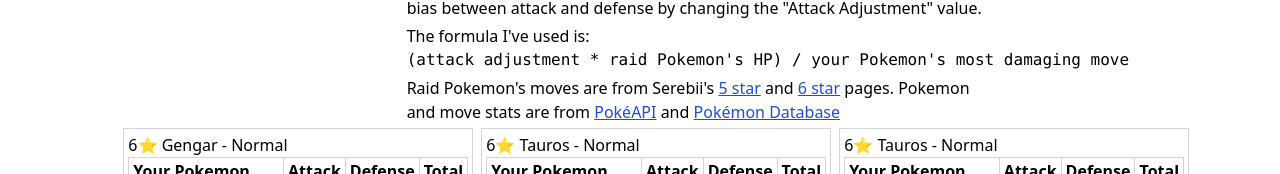
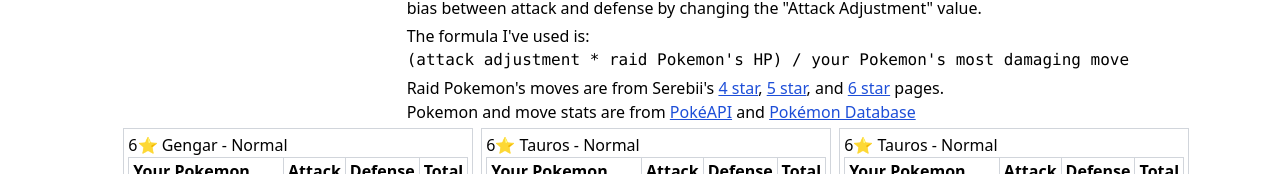
Before and after one commit to nick-ng/pokemon-tools, a React (Vite) app: page /tera-raid in a window 1280 px wide. Both pictures are taken after a click on the heading "Help/Info". Shown: the part 452-626 px from the top of the page. Built offline with nearby package versions, Linux system fonts and the light colour scheme; no server answers.

Commit message:
added link to serebii's 4 star raid page

```diff
--- a/src/components/tera-raid-suggester/index.tsx
+++ b/src/components/tera-raid-suggester/index.tsx
@@ -185,12 +185,19 @@ export default function TeraRaidSuggester() {
         <p className="mt-1">
           Raid Pokemon's moves are from Serebii's{" "}
           <a
+            href="https://serebii.net/scarletviolet/teraraidbattles/4star.shtml"
+            target="_blank"
+          >
+            4 star
+          </a>
+          ,{" "}
+          <a
             href="https://serebii.net/scarletviolet/teraraidbattles/5star.shtml"
             target="_blank"
           >
             5 star
-          </a>{" "}
-          and{" "}
+          </a>
+          , and{" "}
           <a
             href="https://serebii.net/scarletviolet/teraraidbattles/6star.shtml"
             target="_blank"
```
